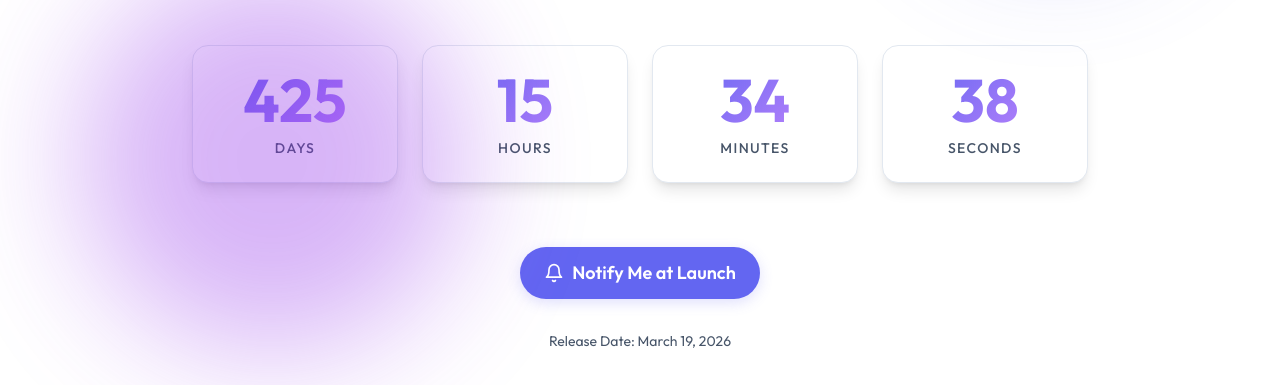
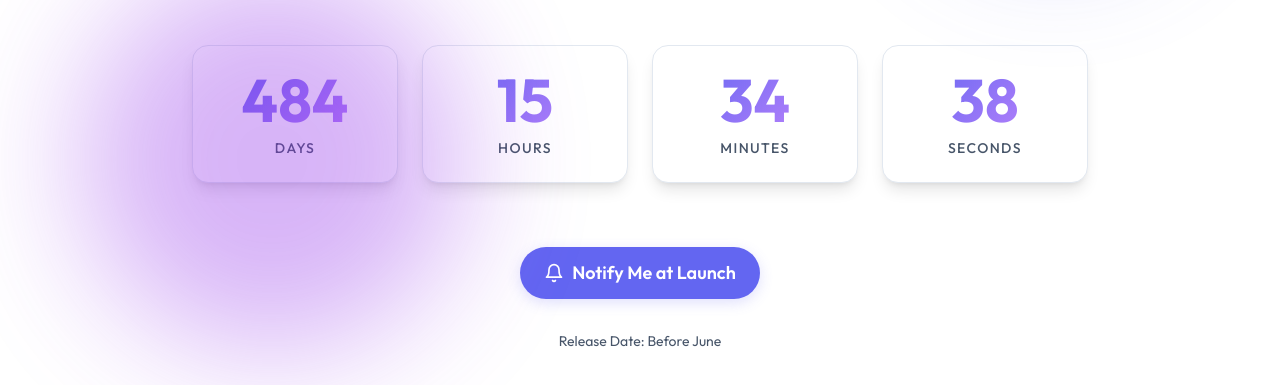
Before and after one commit to satyakiran29/Aniset_Web, a React (Vite) app: page /pro in a window 1280 px wide. Shown: the part 415-800 px from the top of the page. Built offline with nearby package versions, Linux system fonts and the light colour scheme.

Commit message:
Update AnisetPro release date and countdown
Change countdown target date from 2026-03-19 to 2026-05-17 and update the visible release label from "Release Date: March 19, 2026" to "Release Date: Before June" so the UI reflects the new release window.

```diff
--- a/src/pages/AnisetPro.jsx
+++ b/src/pages/AnisetPro.jsx
@@ -5,7 +5,7 @@ import { Link } from 'react-router-dom';
 
 export default function AnisetPro() {
     const calculateTimeLeft = () => {
-        const difference = +new Date("2026-03-19") - +new Date();
+        const difference = +new Date("2026-05-17") - +new Date();
         let timeLeft = {};
 
         if (difference > 0) {
@@ -80,7 +80,7 @@ export default function AnisetPro() {
                     </button>
 
                     <p className="mt-8 text-sm text-[var(--text-secondary)]">
-                        Release Date: March 19, 2026
+                        Release Date: Before June
                     </p>
                 </motion.div>
             </div>
```
